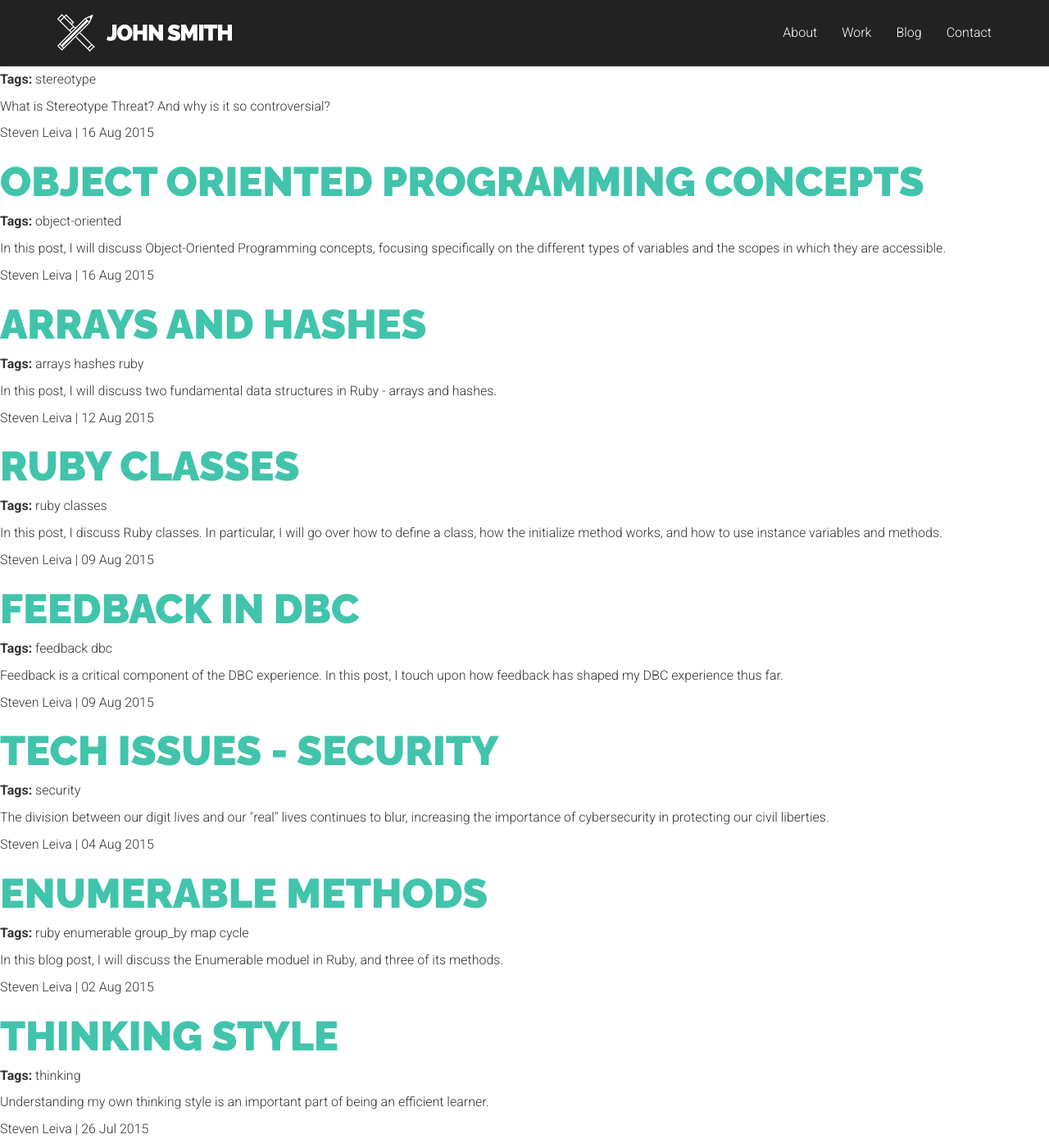
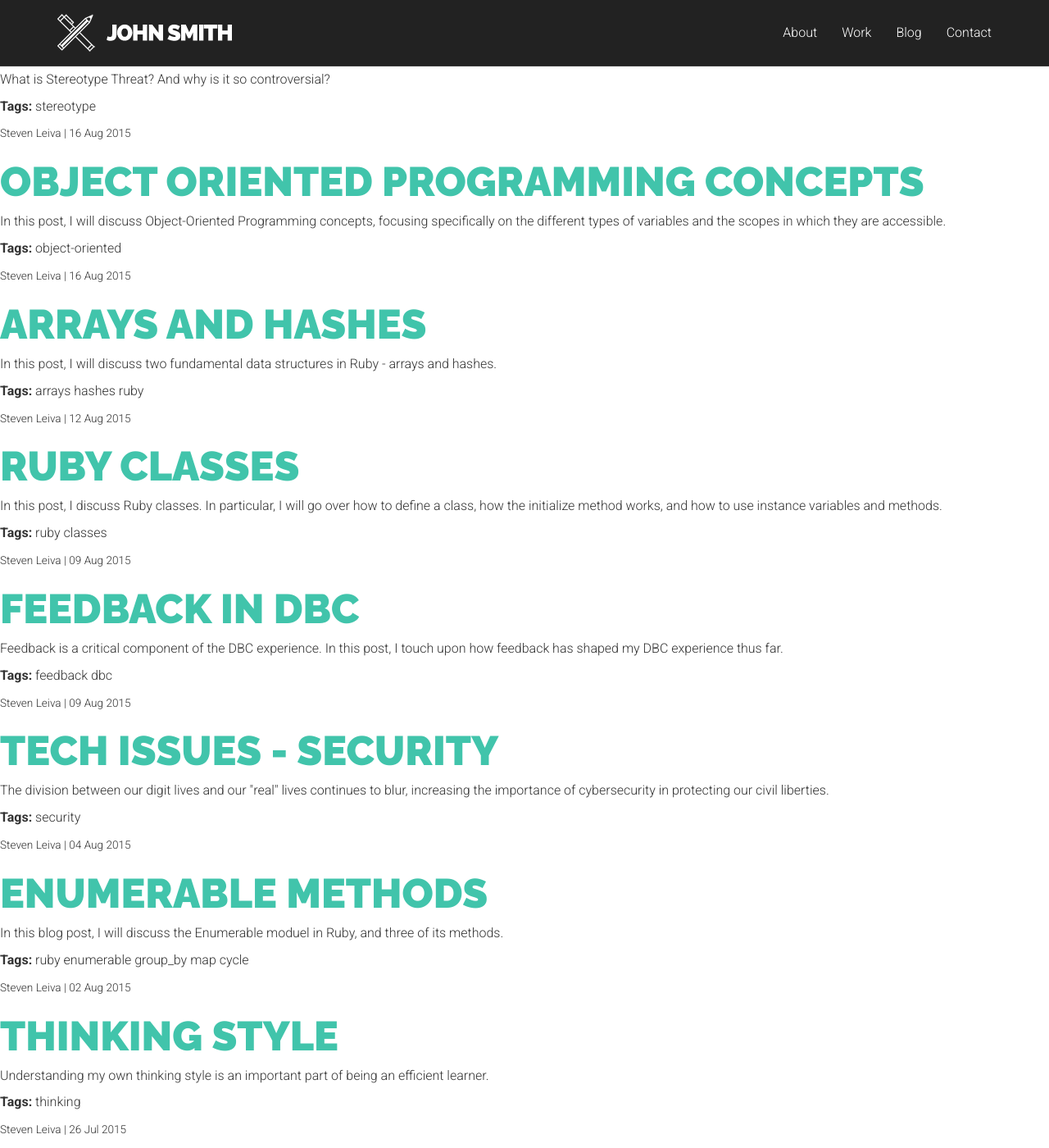
Before and after one commit to StevenXL/stevenxl.github.io, a Jekyll site: the page built from blog-index.html, in a window 1280 px wide and 1400 px high, scrolled down 1641 px. Shown: the whole window at 82% size. Built offline with Jekyll 4.4.1, drawn with Linux system fonts in a browser that asks for light colours; Markdown is read by kramdown in place of the engine named in the settings; some of the changed text lies outside the part shown.

Commit message:
Reorder an article such that the excerpt comes before the tags.

```diff
--- a/blog-index.html
+++ b/blog-index.html
@@ -8,16 +8,18 @@
 <article>
   <h2><a href="{{ post.url | prepend: site.baseurl}}">{{ post.title }}</a></h2>
 
+  <section class="post-preview">
+    {{ post.excerpt | strip_html }}
+  </section>
+
   <div class="tags">
     <strong>Tags:</strong> {% for tag in post.tags%} {{ tag }} {% endfor %}
   </div><!-- end tags -->
 
-  <section class="post-preview">
-    {{ post.excerpt | strip_html }}
-  </section>
-
   <section class="article-footer">
+    <small>
     {{ post.author }} | <time datetime="{{ post.date | date: %Y-%m-%d}}"> {{ post.date | date_to_string }}</time>
+    </small>
   </section>
 </article>
 
```
